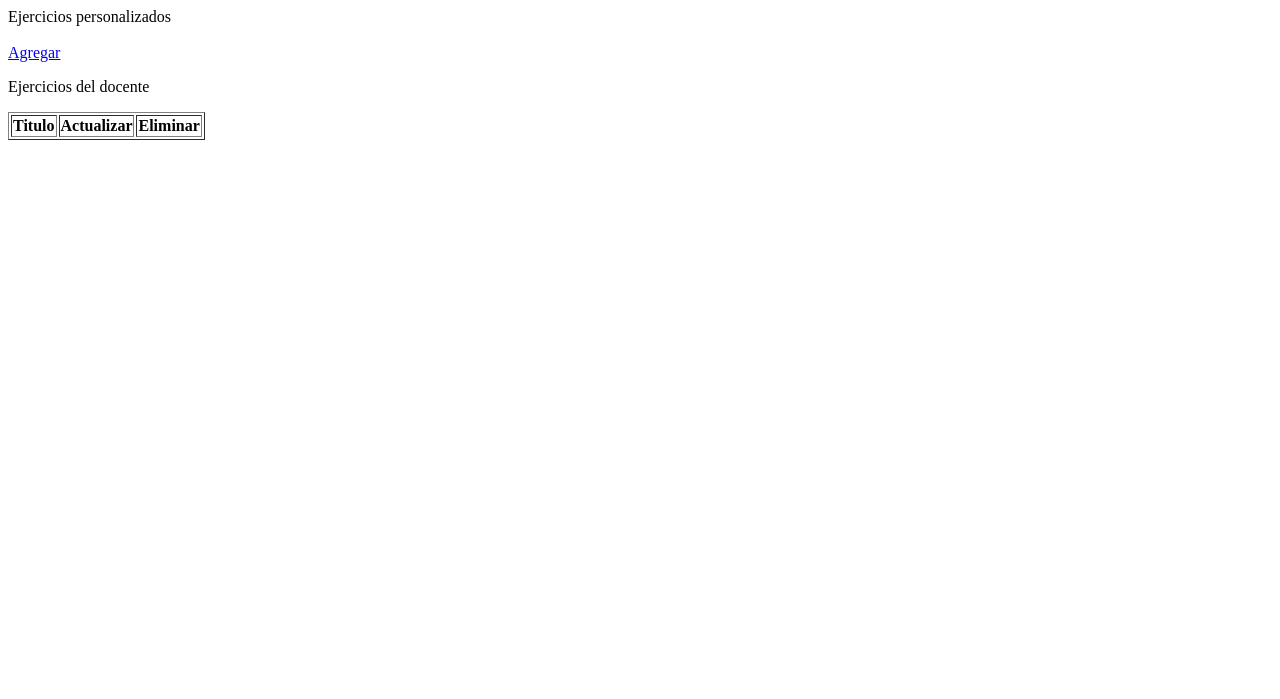
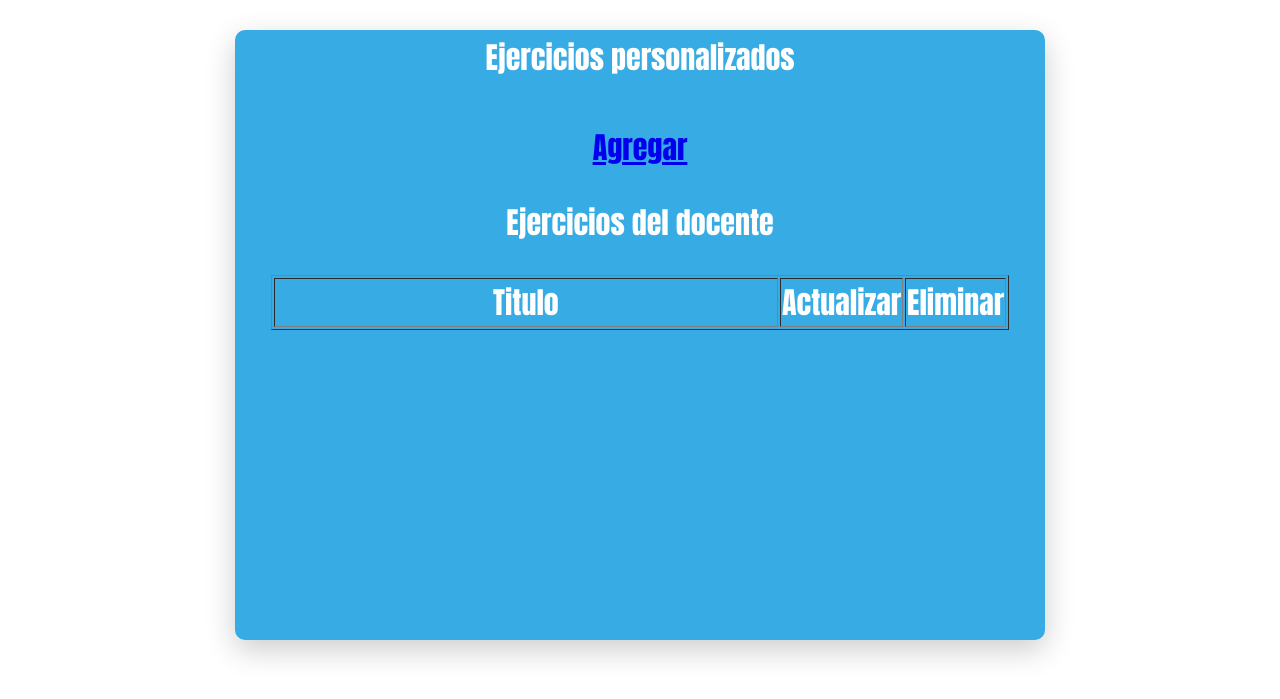
Before and after one commit to VillalobosLobos/tt, a Flask app: page /crud in a window 1280 px wide. Shown: the top 699 px of the page. Run offline with Flask 3, Linux system fonts and the light colour scheme; data comes from the database, SQL or seed files in the repository; lists and menus that the app fills with data are empty.

Commit message:
Agregue algo de css

```diff
--- /dev/null
+++ b/static/styles/crud.css
@@ -0,0 +1,38 @@
+/* ------------------ RESET Y ESTILOS GLOBALES ------------------ */
+body, html {
+    margin: 0;
+    padding: 0;
+    background-color: #fff;
+}
+
+body {
+    margin: 0;
+    padding: 0;
+    background-color: #fff;
+    padding-top: 30px;
+}
+
+
+.todo{
+    text-align: center;
+    font-size: 30px;
+    font-family: Impact, Haettenschweiler, 'Arial Narrow Bold', sans-serif;
+    color: white;
+    position: relative;
+    width: 800px;
+    height: 600px;
+    padding: 5px;
+    border-radius: 10px;
+    margin: 0 auto 50px;
+    background-color: #37ABE4;
+    box-shadow: 0 10px 30px rgba(0, 0, 0, 0.2);
+}
+
+/* Para la tabla */
+table{
+    margin: auto;
+}
+
+#campoTitulo{
+    width: 500px;
+}
--- a/templates/grupo_info.html
+++ b/templates/grupo_info.html
@@ -53,6 +53,7 @@
 
         <a href="/crud?correo={{docente.CorreoDocente}}" class="btnProgreso">
             <p>Ejercicio personalizado</p>
+            <img id="ejerPerImg" src="/static/img/docente/reporte.png" alt="">
         </a>
     </div>
 
--- a/templates/pages/crud.html
+++ b/templates/pages/crud.html
@@ -3,10 +3,13 @@
 <head>
     <meta charset="UTF-8">
     <meta name="viewport" content="width=device-width, initial-scale=1.0">
+    <link rel="stylesheet" href="/static/styles/crud.css" type="text/css">
+    <link rel="icon" href="/static/img/iconos/8.png" type="image/png">
     <title>CRUD Ejercicios</title>
 </head>
 <body>
 
+    <div class="todo">
         <label>
             Ejercicios personalizados
         </label>
@@ -22,9 +25,9 @@
             <table border="1">
                 <thead>
                     <tr>
-                    <th>Titulo</th>
-                    <th>Actualizar</th>
-                    <th>Eliminar</th>
+                        <th id="campoTitulo">Titulo</th>
+                        <th id="campoActualizar">Actualizar</th>
+                        <th id="campoEliminar">Eliminar</th>
                     </tr>
                 </thead>
                 <tbody>
@@ -46,5 +49,8 @@
                 </tbody>
             </table>
         </div>
+
+    </div>
+
 </body>
 </html>
```
Also changed, not shown: static/styles/docente.css (+6 -1 lines), static/styles/ejerciciosAlumnos.css (+6 -2 lines), templates/sinGrupo.html (+5 -4 lines), static/img/docente/reporte.png (added), 3 other files. Lines whose indentation alone changed are shown as unchanged.
